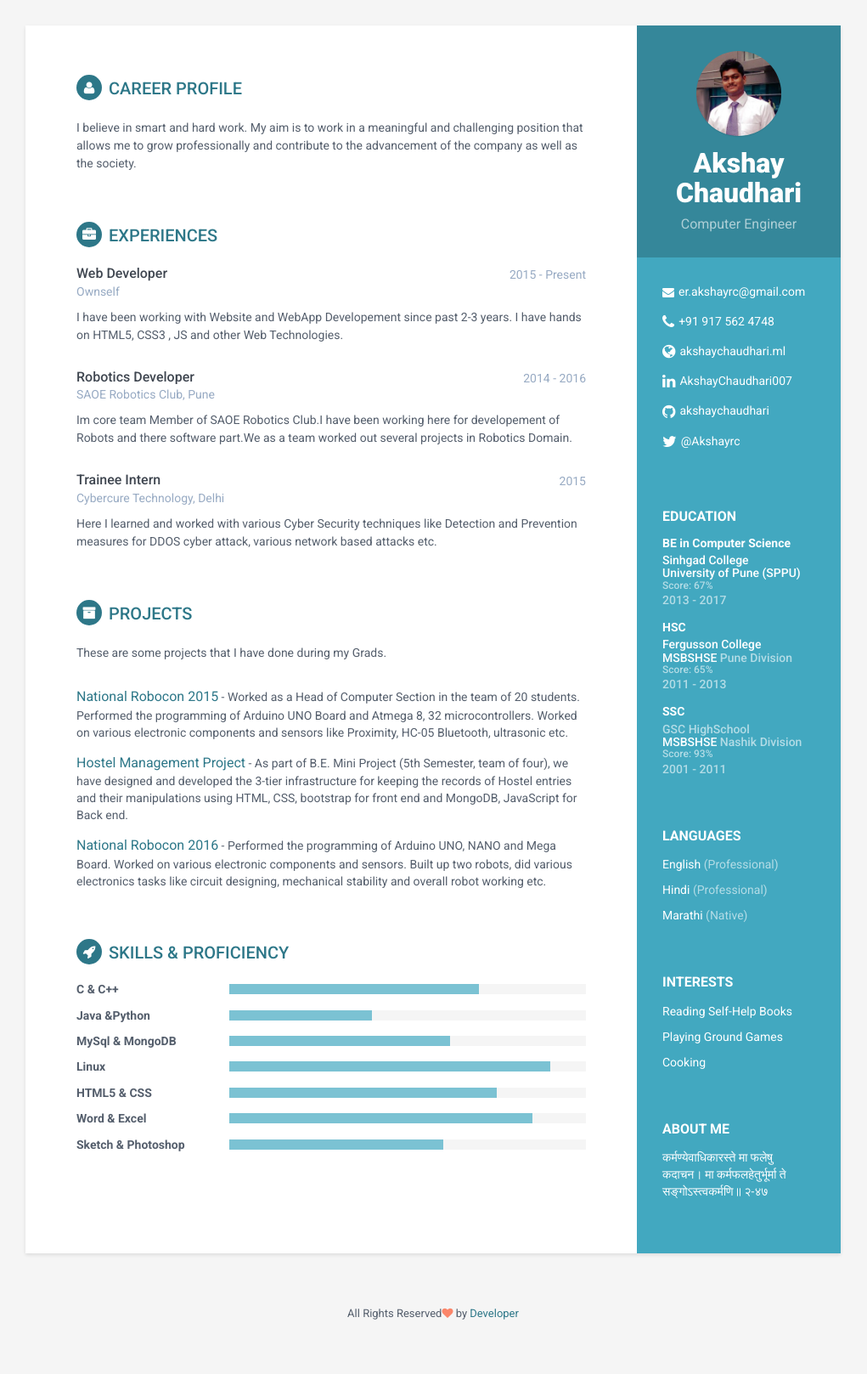
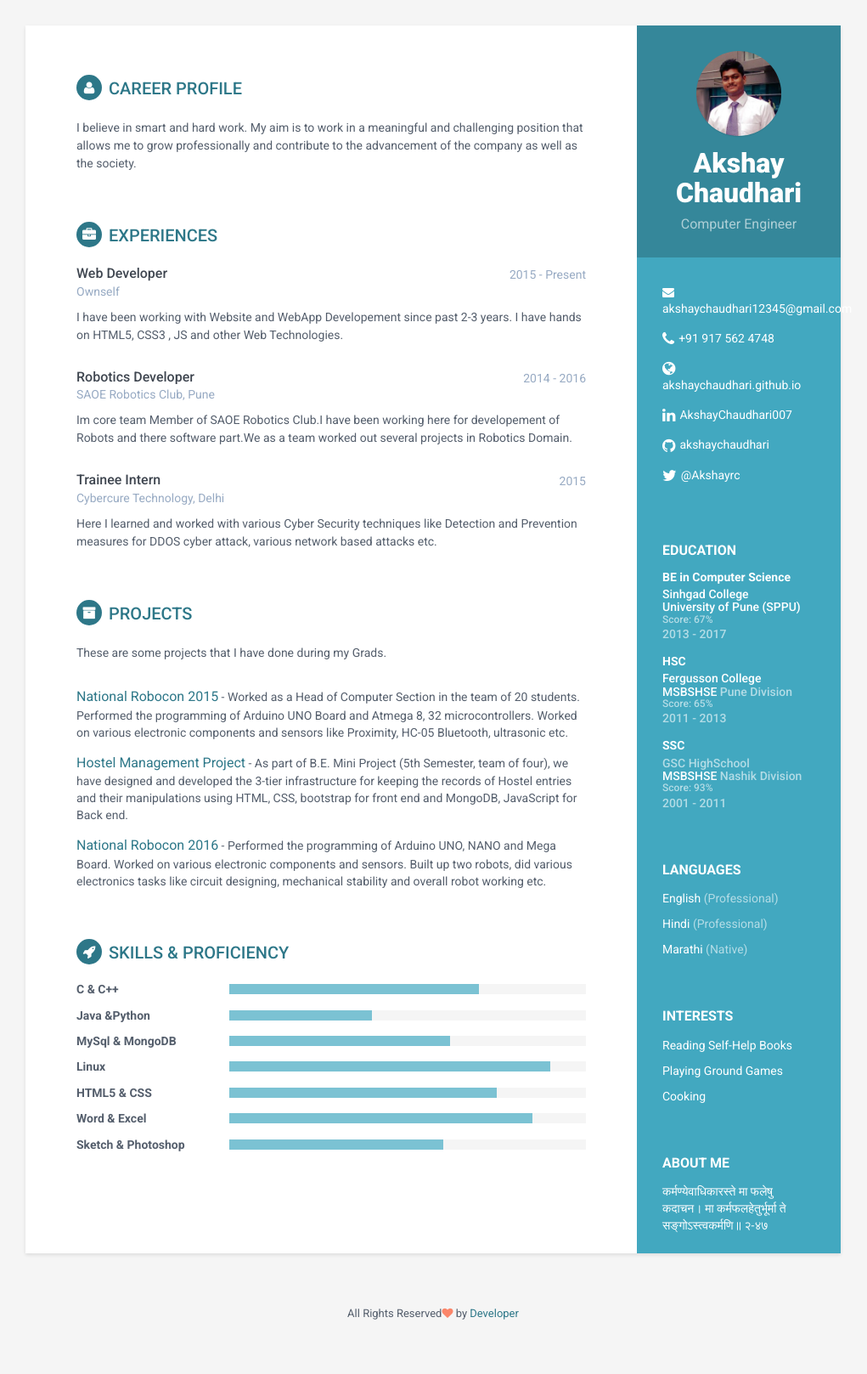
Before and after one commit to akshayrcc/resume-template-fresher, a Jekyll site: the page built from index.html, in a window 1280 px wide. Shown: the whole page at 85% size, without its empty margins (130-1151 px from the left). Built offline with Jekyll 4.4.1, drawn with Linux system fonts in a browser that asks for light colours.

Commit message:
Website and email addr updated.

```diff
--- a/_includes/sidebar.html
+++ b/_includes/sidebar.html
@@ -14,7 +14,7 @@
                    {% if site.email %}
                     <li class="email"><i class="fa fa-envelope"></i><a href="mailto: {{site.email}}">{{site.email}}</a></li>
                     {% else %}
-                    <li class="email"><i class="fa fa-envelope"></i><a href="mailto:er.akshayrc@gmail.com">er.akshayrc@gmail.com</a></li>
+                    <li class="email"><i class="fa fa-envelope"></i><a href="mailto:akshaychaudhari12345@gmail.com">akshaychaudhari12345@gmail.com</a></li>
                     {% endif %}
 
                     {% if site.phone %}
@@ -26,7 +26,7 @@
                     {% if site.website %}
                     <li class="website"><i class="fa fa-globe"></i><a href="http://{{site.website}}" target="_blank">{{site.website}}</a></li>
                     {% else %}
-                    <li class="website"><i class="fa fa-globe"></i><a href="http://akshaychaudhari.ml" target="_blank">akshaychaudhari.ml</a></li>
+                    <li class="website"><i class="fa fa-globe"></i><a href="http://akshaychaudhari.github.io" target="_blank">akshaychaudhari.github.io</a></li>
                     {% endif %}
 
                     {% if site.linkedin %}
```
